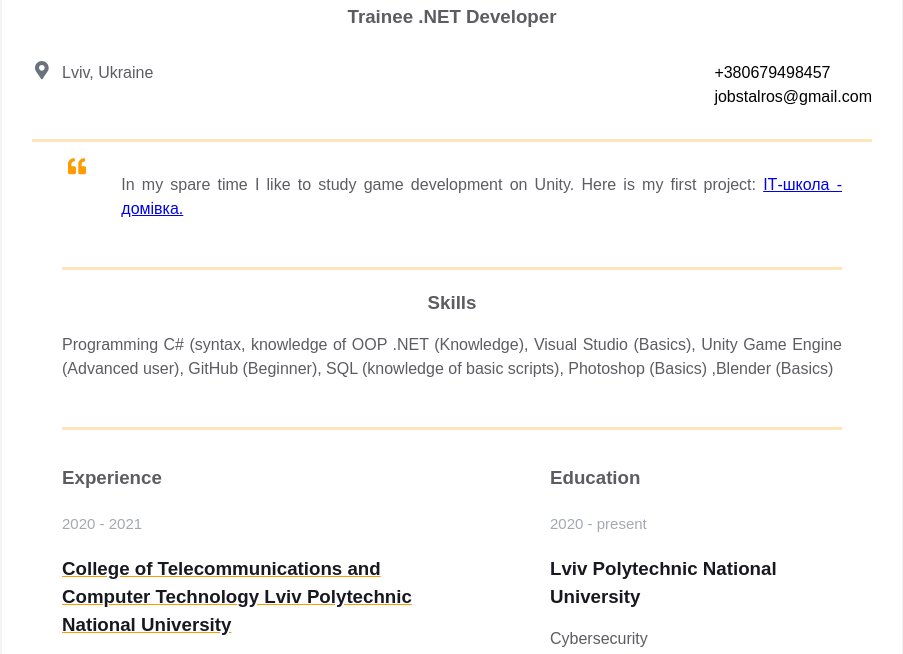
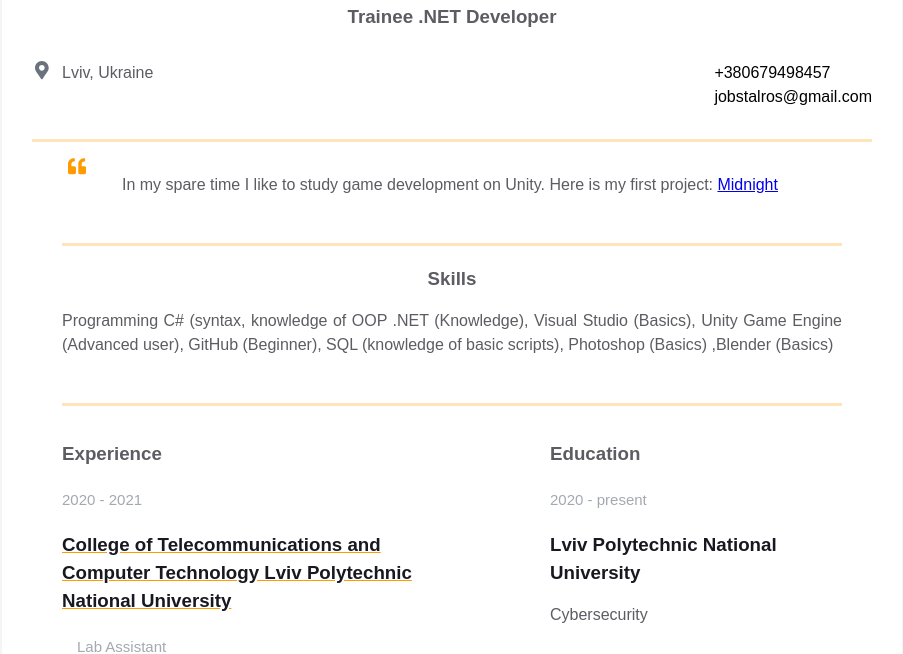
Before and after one commit to Cheliandr/homepage, a plain HTML site: page index.html in a window 1280 px wide. Shown: the part 166-820 px from the top of the page, without its empty margins (188-1091 px from the left). Drawn offline with Linux system fonts and the light colour scheme.

Commit message:
Update index.html

```diff
--- a/index.html
+++ b/index.html
@@ -48,7 +48,9 @@
                     <p class="intro_text">
                         In my spare time I like to study game development on Unity.
                         Here is my first project:
-                        <a href="https://play.google.com/store/apps/details?id=com.PlutoniumBox.Midnight&hl=uk&gl=US">ІТ-школа - домівка.</a>
+                        <a href="https://play.google.com/store/apps/details?id=com.PlutoniumBox.Midnight&hl=uk&gl=US">
+                          Midnight
+                      </a>
 
                     </p>
                   </div>
```
